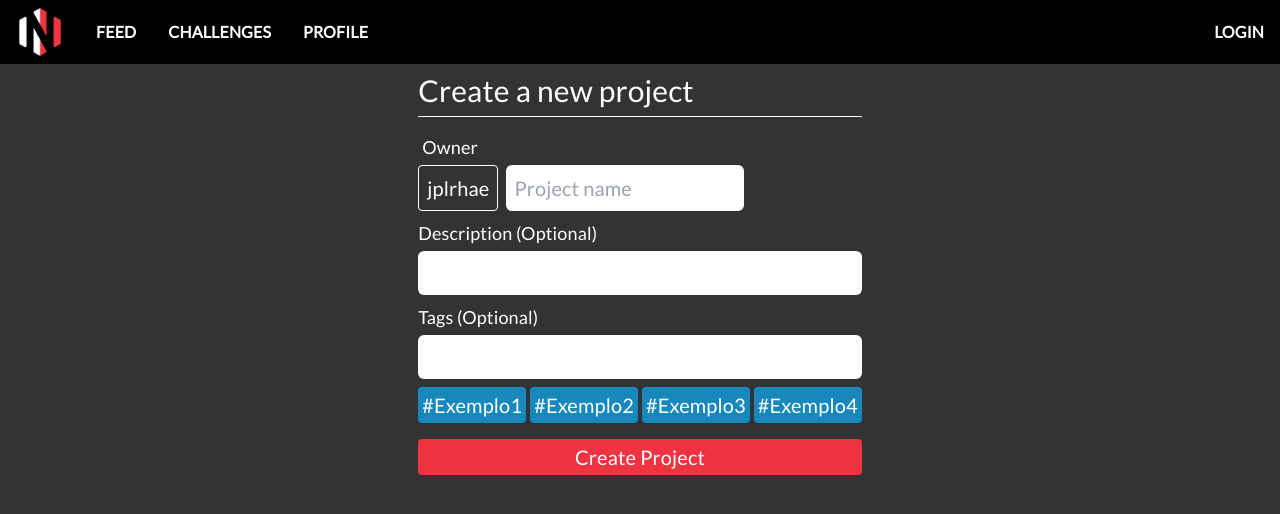
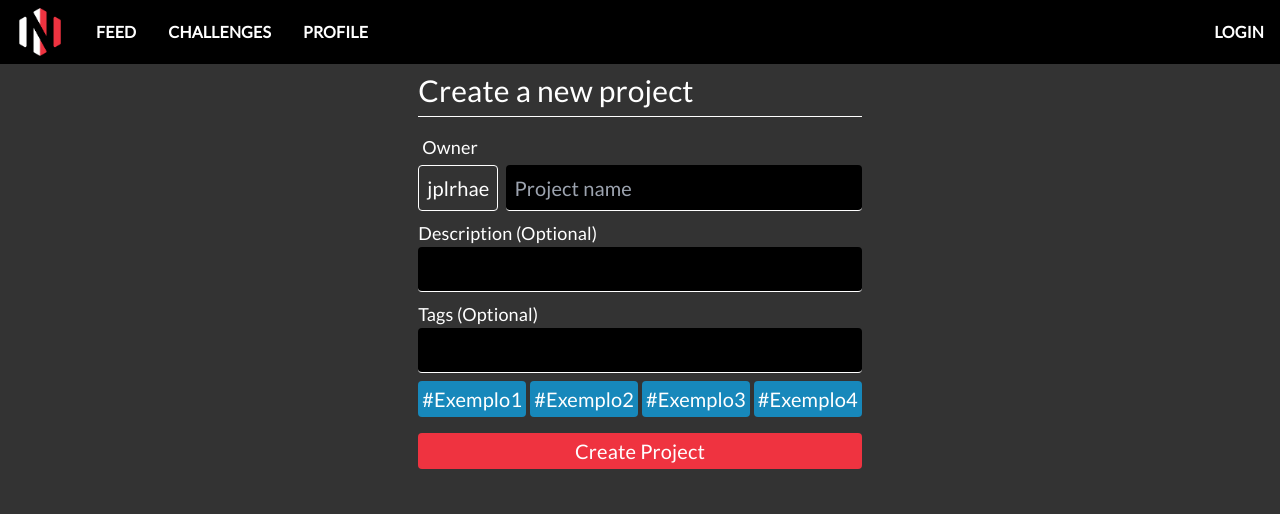
Before and after one commit to jplrhae/nexus-ui, a React (Vite) app: page /project/create in a window 1280 px wide. Shown: the top 514 px of the page. Built offline with nearby package versions, Linux system fonts and the light colour scheme.

Commit message:
Applying global style

```diff
--- a/src/pages/FormProjectPage.tsx
+++ b/src/pages/FormProjectPage.tsx
@@ -19,18 +19,22 @@ function FormProjectPage(props: IFormProjectPage) {
           <div className="flex flex-row gap-2">
             <h1 className="border p-2 rounded"> {props.user.username}</h1>
             <input
-              className="p-2 rounded-md"
+              className={`w-full p-2 rounded bg-black border-b`}
               type="text"
               placeholder="Project name"
             />
           </div>
 
           <h1 className="mt-2 text-lg">Description (Optional)</h1>
-          <input className="mt-1 rounded-md p-2 " type="text" placeholder="" />
+          <input
+            className={`w-full p-2 rounded bg-black border-b`}
+            type="text"
+            placeholder=""
+          />
 
           <h1 className="mt-2 text-lg">Tags (Optional)</h1>
           <input
-            className="mt-1 rounded-md p-2 mb-2"
+            className={`w-full p-2 rounded bg-black border-b mb-2`}
             type="text"
             placeholder=""
           />
```
